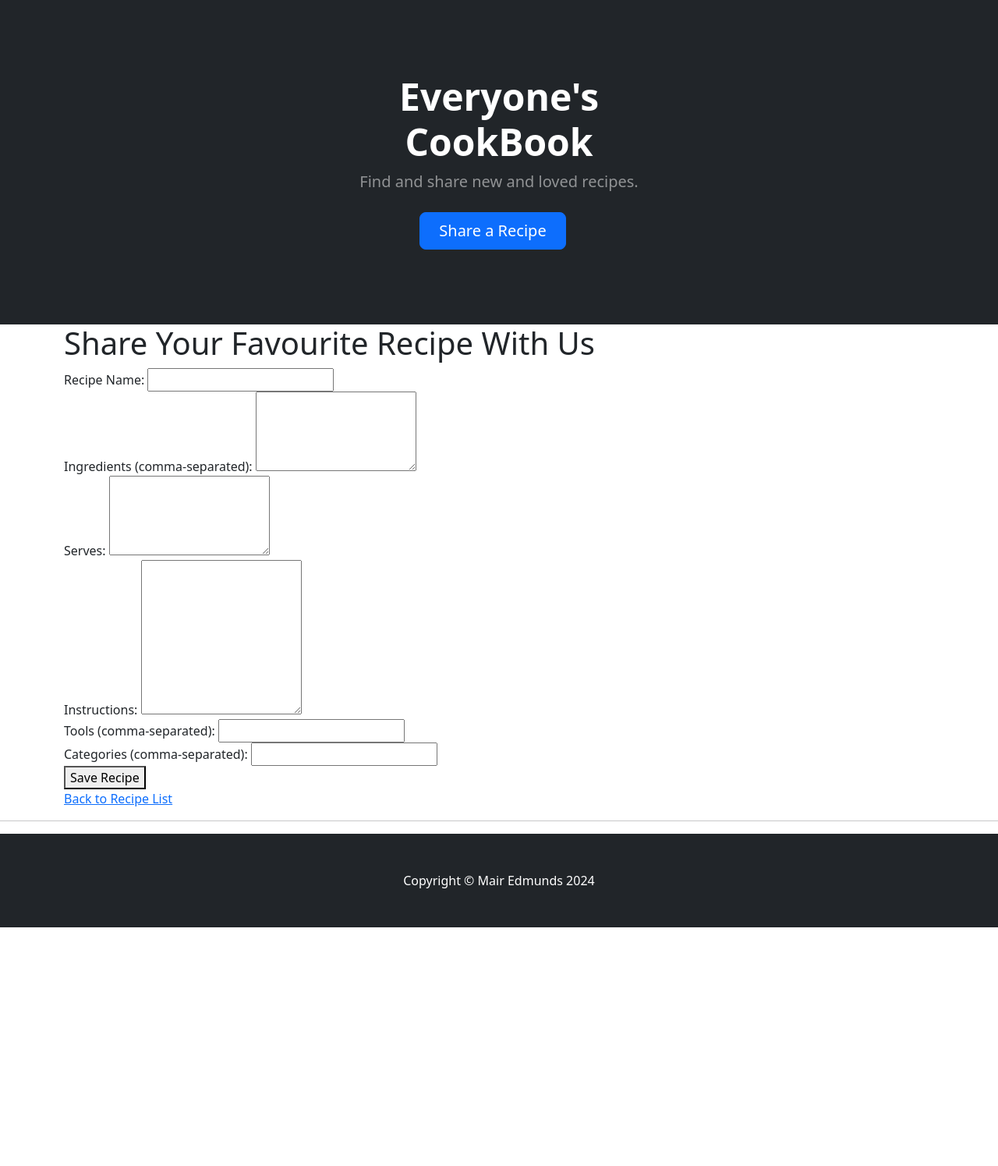
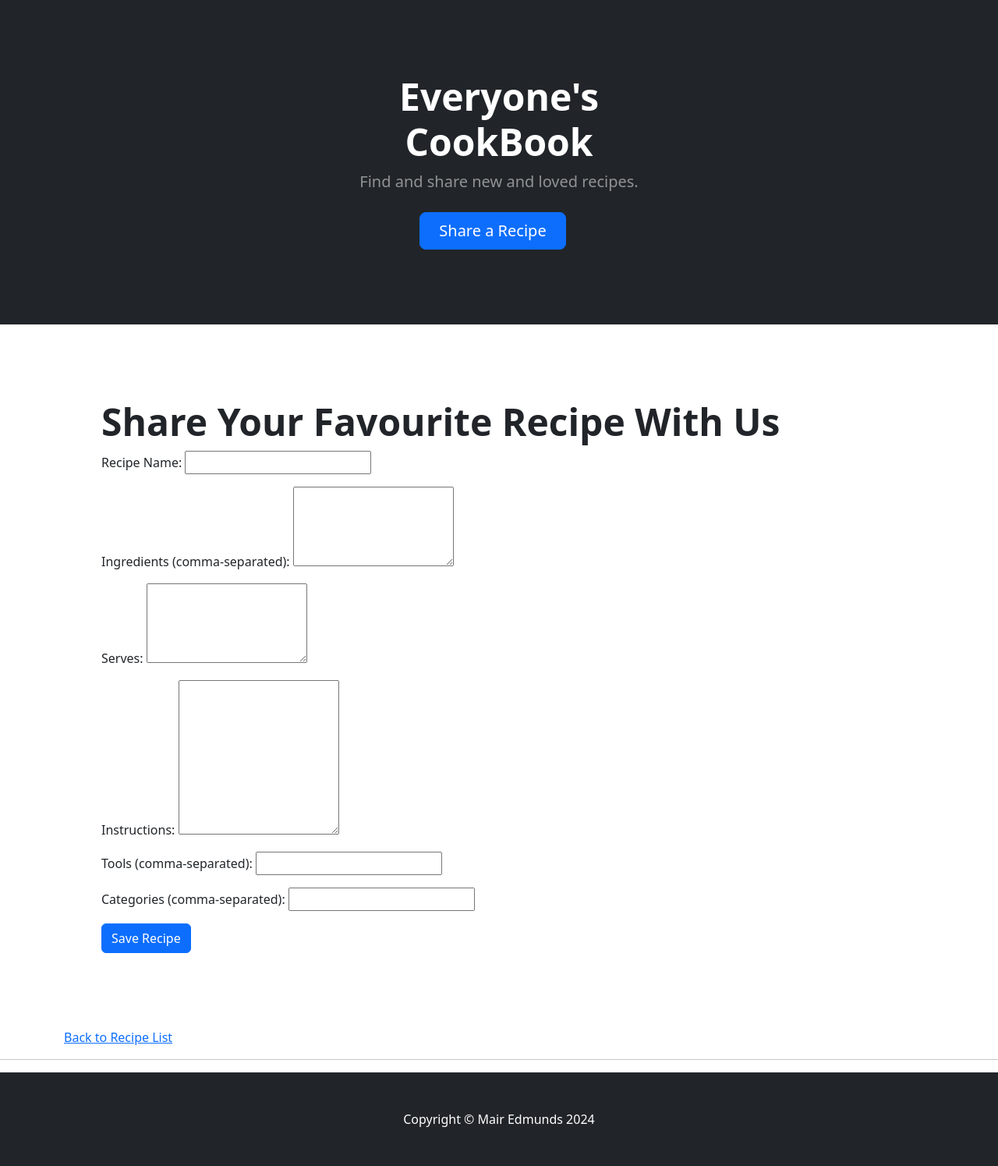
Before and after one commit to Mair-E/MilestoneProject3, a Flask app: page /addrecipe in a window 1280 px wide. Shown: the part 57-1552 px from the top of the page at 78% size. Before the commit the page ends 1246 px from the top, so only its background shows below. Run offline with Flask 3, Linux system fonts and the light colour scheme; some libraries are stand-ins or nearby versions.

```diff
--- a/requirements.txt
+++ b/requirements.txt
@@ -1,5 +1,6 @@
 blinker==1.7.0
 click==8.1.7
+Flask-SQLAlchemy==3.1.1
 Flask==3.0.1
 itsdangerous==2.1.2
 Werkzeug==3.0.1
--- a/templates/addrecipe.html
+++ b/templates/addrecipe.html
@@ -2,35 +2,38 @@
 
 {% block content %}
 
-<h1>Share Your Favourite Recipe With Us</h1>
-<!-- Align this form with that in contact (use contact.html and styles.css)-->
+<section class="py-5">
+    <div class="container px-5 my-5">
+        <h2 class="display-5 fw-bolder">Share Your Favourite Recipe With Us</h2>
         <form method="POST" action="{{ url_for('addrecipe') }}">
-    <div>
+            <div class="mb-3">
                 <label for="name">Recipe Name:</label>
                 <input type="text" id="name" name="name" required>
             </div>
-    <div>
+            <div class="mb-3">
                 <label for="ingredients">Ingredients (comma-separated):</label>
                 <textarea id="ingredients" name="ingredients" rows="4" required></textarea>
             </div>
-    <div>
+            <div class="mb-3">
                 <label for="serves">Serves:</label>
                 <textarea id="serves" name="serves" rows="4" required></textarea>
             </div>
-    <div>
+            <div class="mb-3">
                 <label for="instructions">Instructions:</label>
                 <textarea id="instructions" name="instructions" rows="8" required></textarea>
             </div>
-    <div>
+            <div class="mb-3">
                 <label for="tools">Tools (comma-separated):</label>
                 <input type="text" id="tools" name="tools" required>
             </div>
-    <div>
+            <div class="mb-3">
                 <label for="cuisine">Categories (comma-separated):</label>
                 <input type="text" id="cuisine" name="cuisine" required>
             </div>
-    <button type="submit">Save Recipe</button>
+            <button type="submit" class="btn btn-primary">Save Recipe</button>
         </form>
+    </div>
+</section>
 
 <a href="{{ url_for('index') }}">Back to Recipe List</a>
 
```
Also changed, not shown: .gitpod.yml (added). Lines whose indentation alone changed are shown as unchanged.
